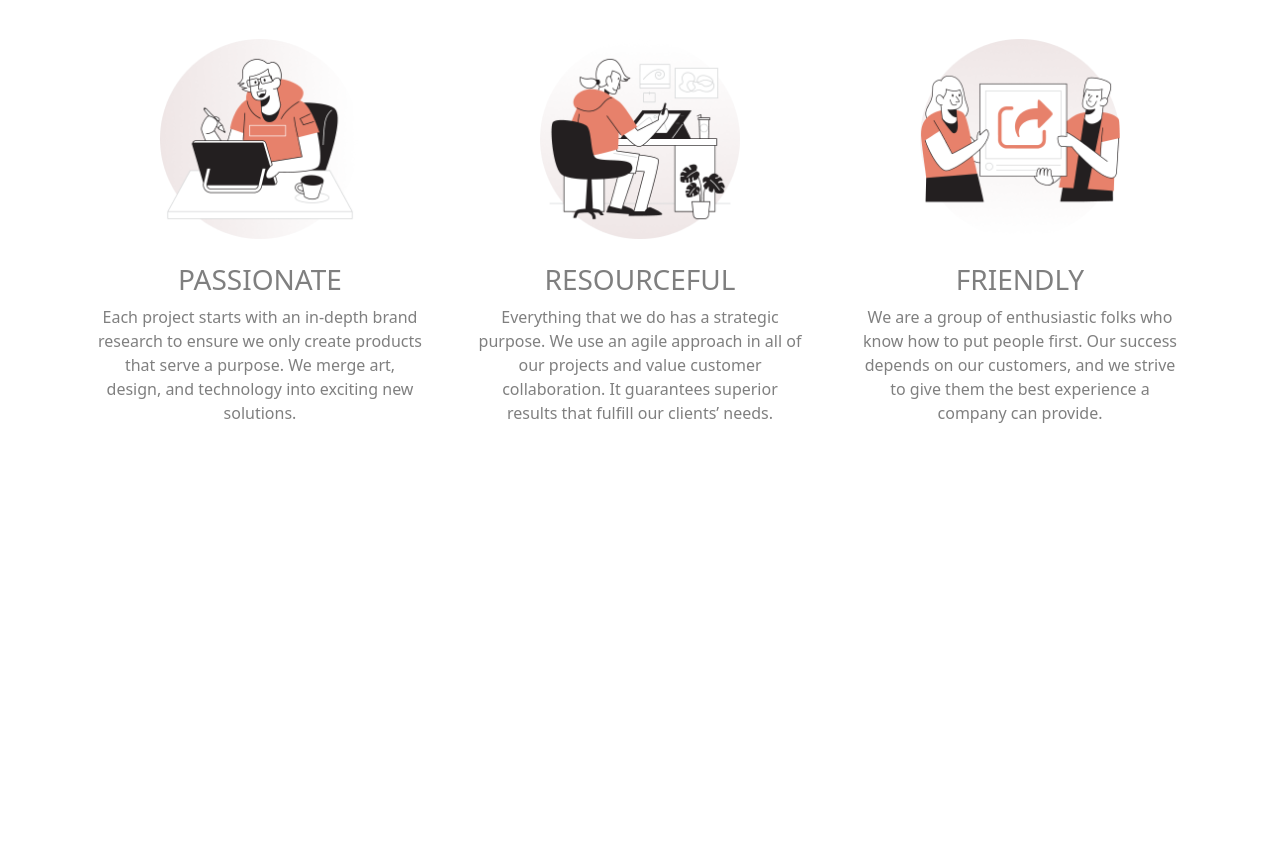
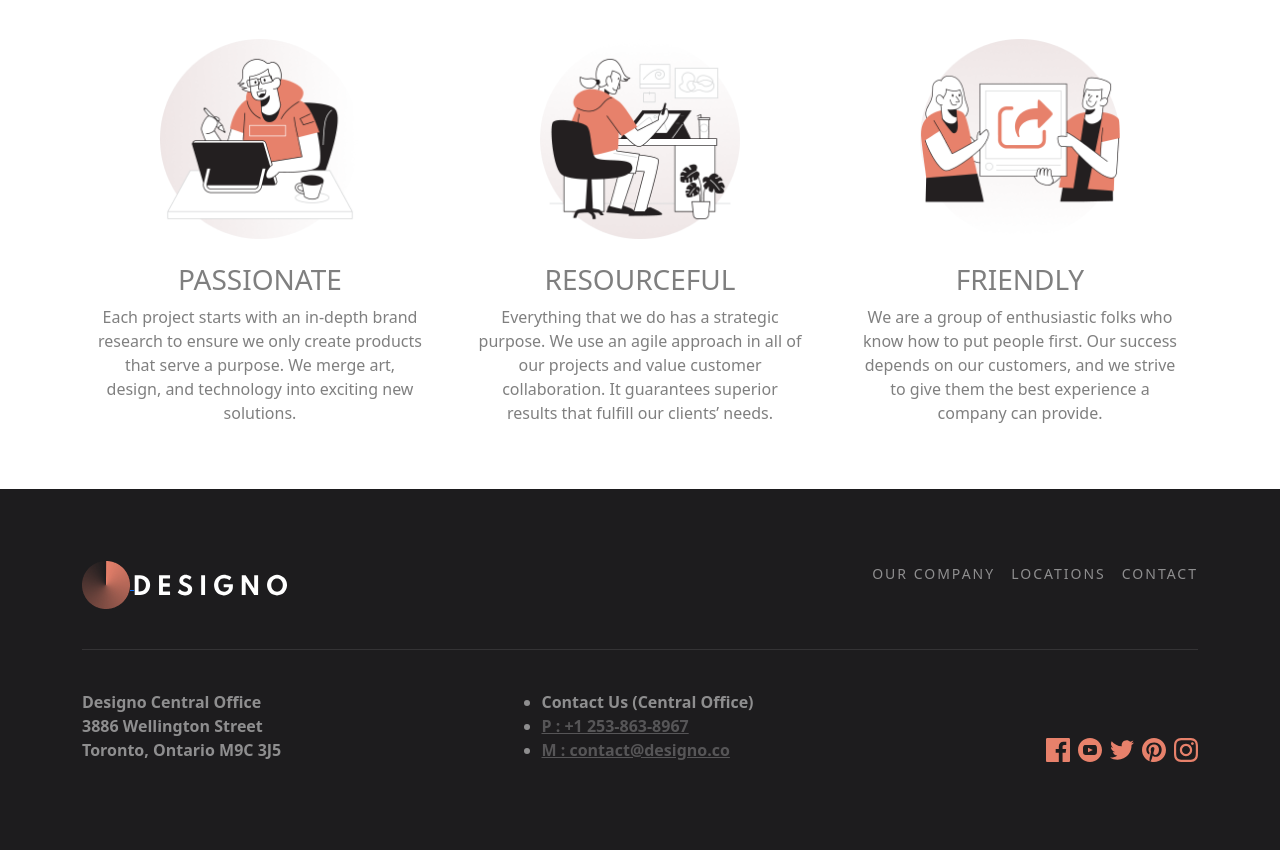
Before and after one commit to oboilo/designo, a plain HTML site: page copy.html in a window 1280 px wide. Shown: the part 657-1507 px from the top of the page. Before the commit the page ends 1146 px from the top, so only its background shows below. Drawn offline with nearby package versions, Linux system fonts and the light colour scheme.

Commit message:
adding a bootstrap css to footer

```diff
--- a/copy.html
+++ b/copy.html
@@ -193,7 +193,7 @@
   </main>
 
 
-  <footer class="footer d-none">
+  <footer class="footer">
     <div class="cta_banner container flex d-none">
       <div class="cta_banner-content">
         <h2>Let’s talk about your project</h2>
@@ -206,15 +206,16 @@
         <div class="cta_banner-bg-row"></div>
       </div> -->
     </div>
+
     <div class="container footer_container">
-      <div class="footer_content">
-        <div class="footer_top-wrapper flex">
-          <a class="logo" href="/">
+      <div class="footer_content w-100">
+        <div class="row d-flex flex-row justify-content-between">
+          <a class="col logo" href="/">
             <img class="logo_oval" src="/assets/Logo/logo-oval-2-x.png" alt="logo company Designo" />
             <img class="logo_designo" src="/assets/Logo/logo-designo-white.svg" alt="logo company Designo" />
           </a>
-          <nav>
-            <ul class="menu nav_menu flex">
+          <nav class="col">
+            <ul class="d-flex flex-row gap-3 list-unstyled justify-content-end">
               <li><a href="/about.html">Our company</a></li>
               <li><a href="/locations.html">Locations</a></li>
               <li><a href="/contact.html">Contact</a></li>
@@ -222,20 +223,28 @@
           </nav>
         </div>
         <div class="footer_divider"></div>
-        <div class="footer_bottom-wrapper">
-          <ul class="footer_bottom-column">
+        <div class="row">
+
+          <div class="col col-lg-4">
+            <ul class="footer_bottom-list list-unstyled">
               <li class="footer_text-bold">Designo Central Office</li>
               <li class="footer_text-regular">3886 Wellington Street</li>
               <li class="footer_text-regular">Toronto, Ontario M9C 3J5</li>
             </ul>
+          </div>
+          <div class="col"></div>
 
-          <ul class="footer_bottom-column">
+          <div class="col col-lg-4">
+            <ul class="footer_bottom-list">
               <li class="footer_text-bold">Contact Us (Central Office)</li>
               <li class="footer_text-bold"><a href="">P : +1 253-863-8967</a></li>
               <li class="footer_text-bold"><a href="">M : contact@designo.co</a></li>
             </ul>
+          </div>
+          <div class="col"></div>
 
-          <ul class="footer_icons">
+          <div class="col col-lg-3 mt-auto">
+            <ul class="d-flex flex-row gap-2 list-unstyled justify-content-end">
               <li><a href="" class="footer_icon"><svg xmlns="http://www.w3.org/2000/svg" width="24" height="24"
                     viewBox="0 0 24 24" fill="none">
                     <path
@@ -270,6 +279,7 @@
           </div>
         </div>
       </div>
+    </div>
   </footer>
 
   <script src="https://cdn.jsdelivr.net/npm/bootstrap@5.3.2/dist/js/bootstrap.bundle.min.js"></script>
--- a/css/styles-2.css
+++ b/css/styles-2.css
@@ -82,3 +82,54 @@
     background-size: cover;
     background-repeat: no-repeat;
 }
+
+/* Footer */
+.footer {
+    background: var(--black, #1D1C1E);
+    padding-top: 4.5rem;
+    padding-bottom: 4.5rem;
+}
+
+.footer nav a {
+    color: var(--white, #FFF);
+    font-size: 0.875rem;
+    /* font-style: normal; */
+    /* font-weight: 400; */
+    /* line-height: 0.875rem; */
+    letter-spacing: 0.125rem;
+    text-decoration: none;
+    text-transform: uppercase;
+    opacity: 0.5;
+}
+
+.footer_bottom-list li,
+.footer_bottom-list li a {
+    width: 21.875rem;
+    opacity: 0.5;
+    color: var(--white, #FFF);
+    font-size: 1rem;
+    font-weight: 700;
+}
+
+/*
+.footer_bottom-list li {
+    width: 21.875rem;
+    opacity: 0.5;
+    color: var(--white, #FFF);
+    font-family: Jost;
+    font-size: 1rem;
+    font-style: normal;
+    font-weight: 700;
+    line-height: 1.625rem;
+} */
+
+
+
+.footer_divider {
+    width: 100%;
+    height: 1px;
+    background-color: var(--white, #fff);
+    opacity: .1;
+    margin-top: 2.5rem;
+    margin-bottom: 2.5rem;
+}
```
Lines whose indentation alone changed are shown as unchanged.
